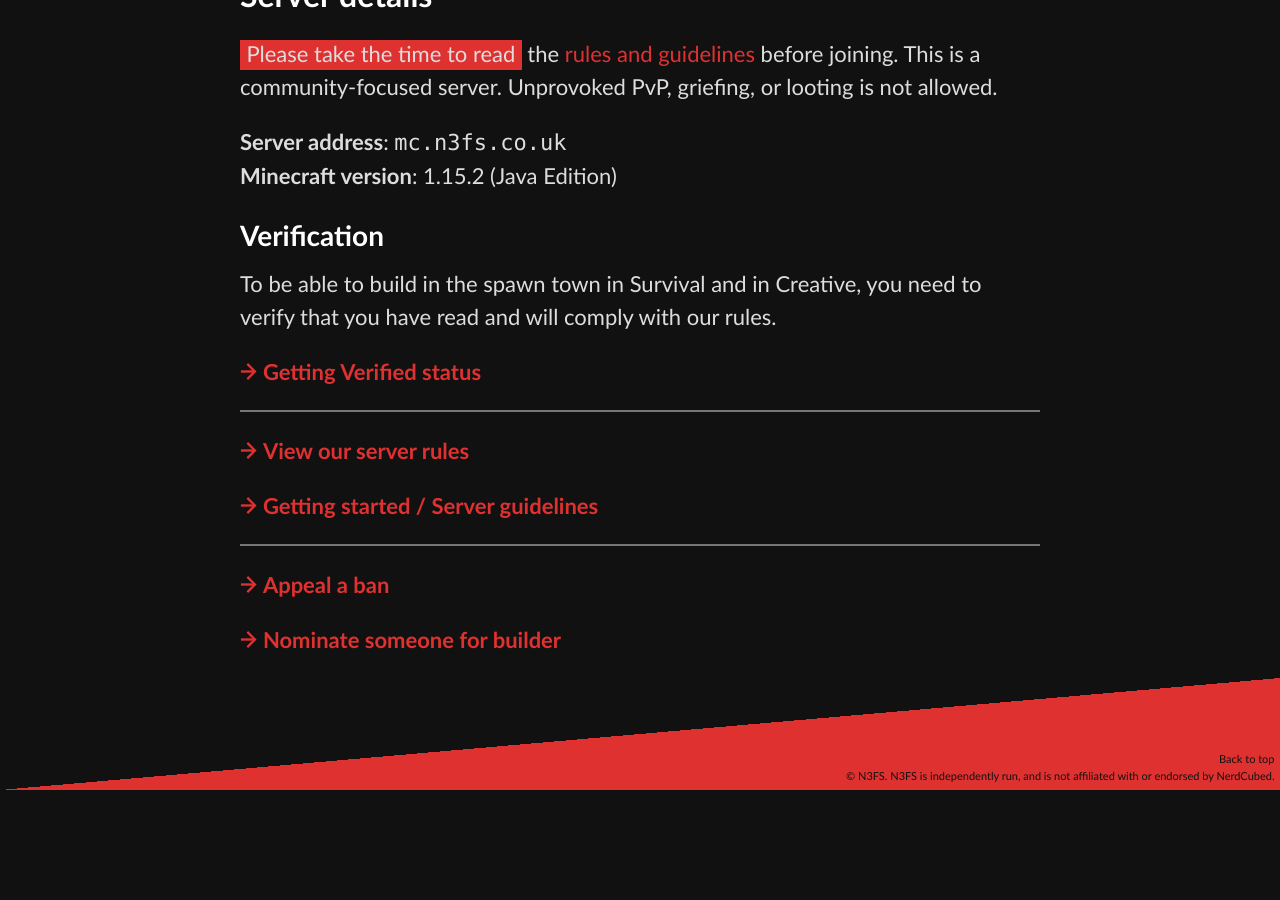
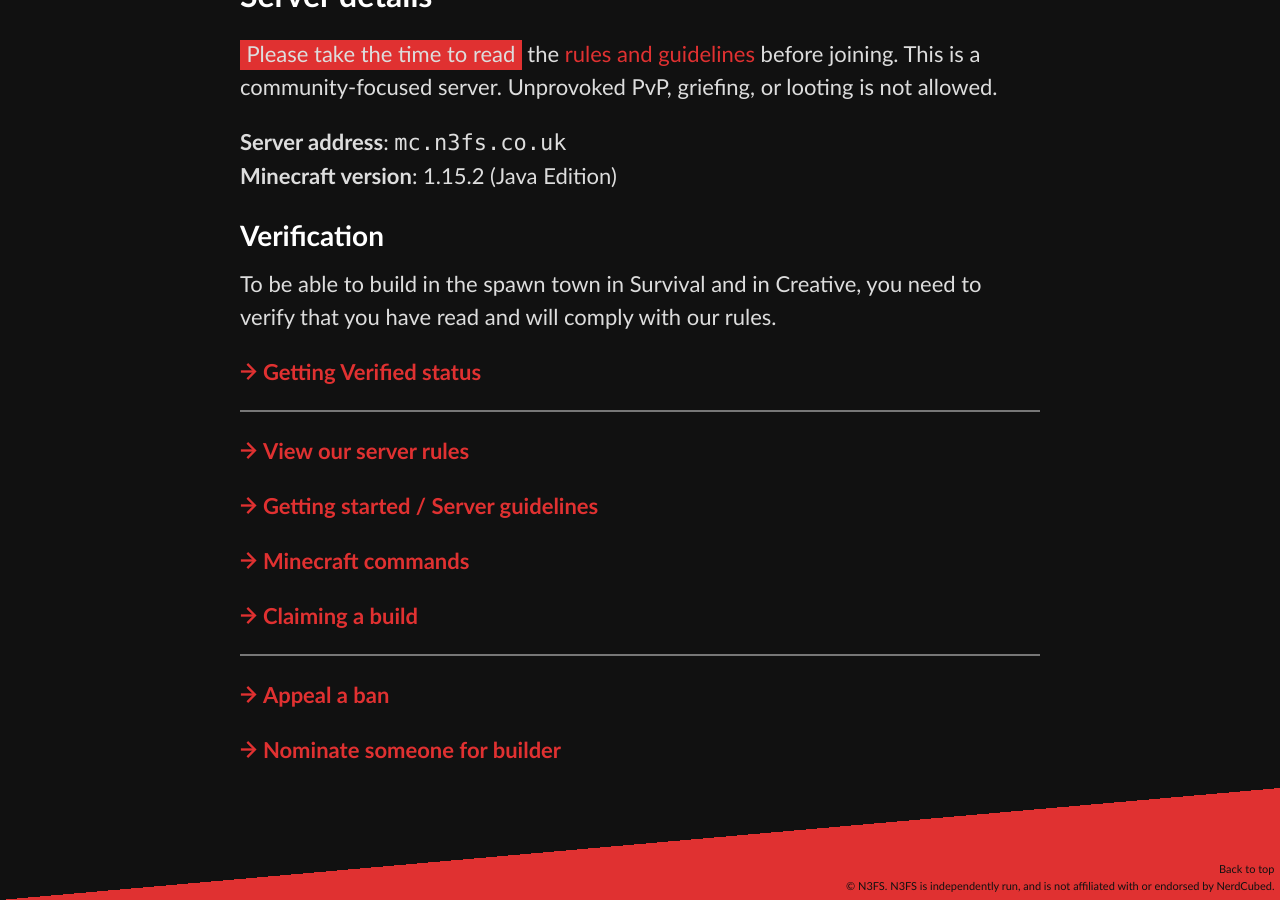
Before and after one commit to N3FS/N3FS-website, a Jekyll site: the page built from minecraft.md, in a window 1280 px wide and 900 px high, scrolled down 766 px. Built offline with Jekyll 4.4.1, drawn with Linux system fonts in a browser that asks for light colours; before the commit the page ends 1556 px from its top, so only the background shows below that.

Commit message:
Add missing links to Minecraft page

```diff
--- a/minecraft.md
+++ b/minecraft.md
@@ -35,6 +35,10 @@ To be able to build in the spawn town in Survival and in Creative, you need to v
 
 <a href="/help/minecraft-guidelines" class="action">Getting started / Server guidelines</a>
 
+<a href="/help/minecraft-commands" class="action">Minecraft commands</a>
+
+<a href="/help/minecraft-claims" class="action">Claiming a build</a>
+
 ----
 
 <a href="/help/ban-appeal" class="action">Appeal a ban</a>
```
